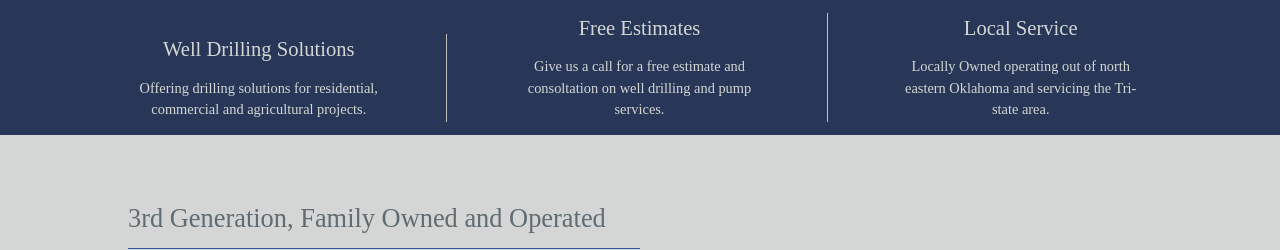
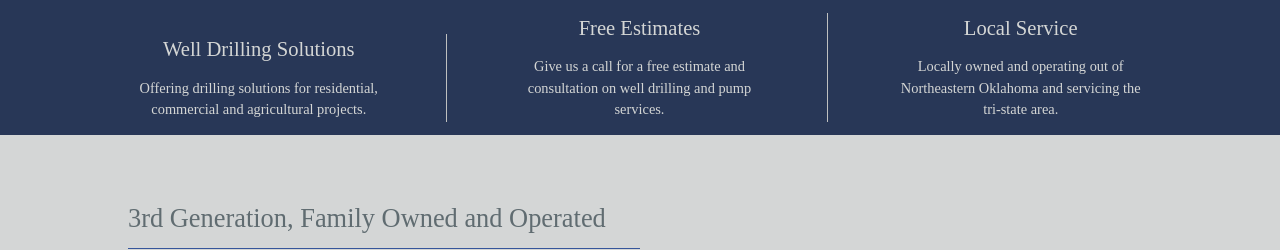
Before and after one commit to jamess999888/SummersDrilling, a Jekyll site: the page built from index.md, in a window 1280 px wide. Shown: the part 622-872 px from the top of the page. Built offline with Jekyll 4.4.1, drawn with Linux system fonts in a browser that asks for light colours; our own code applies the rules of GitHub Pages for plain Markdown files.

Commit message:
Spelling and capitilization

```diff
--- a/index.md
+++ b/index.md
@@ -31,13 +31,13 @@
 	<span id="hideWhenSmall" class="mid-page-list-border mid-page-additional-section">
 		<h3>Free Estimates</h3>
 		<div class="mid-page-info">
-			Give us a call for a free estimate and consoltation on well drilling and pump services.
+			Give us a call for a free estimate and consultation on well drilling and pump services.
 		</div>
 	</span>
 	<span id="hideWhenSmall" class="mid-page-additional-section">
 		<h3>Local Service</h3>
 		<div class="mid-page-info">
-			Locally Owned operating out of north eastern Oklahoma and servicing the Tri-state area.
+			Locally owned and operating out of Northeastern Oklahoma and servicing the tri-state area.
 		</div>
 	</span>
 </div>
```
